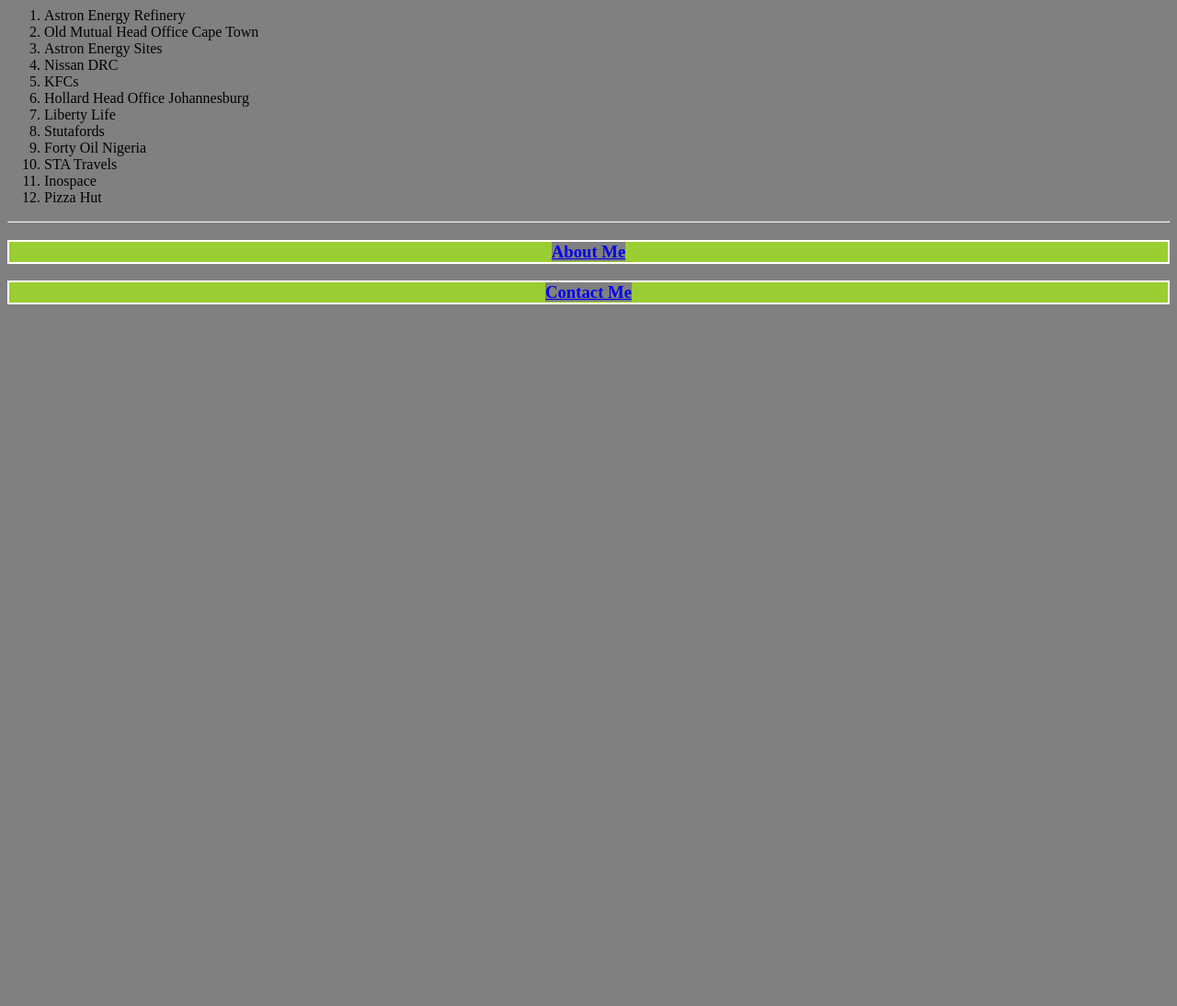
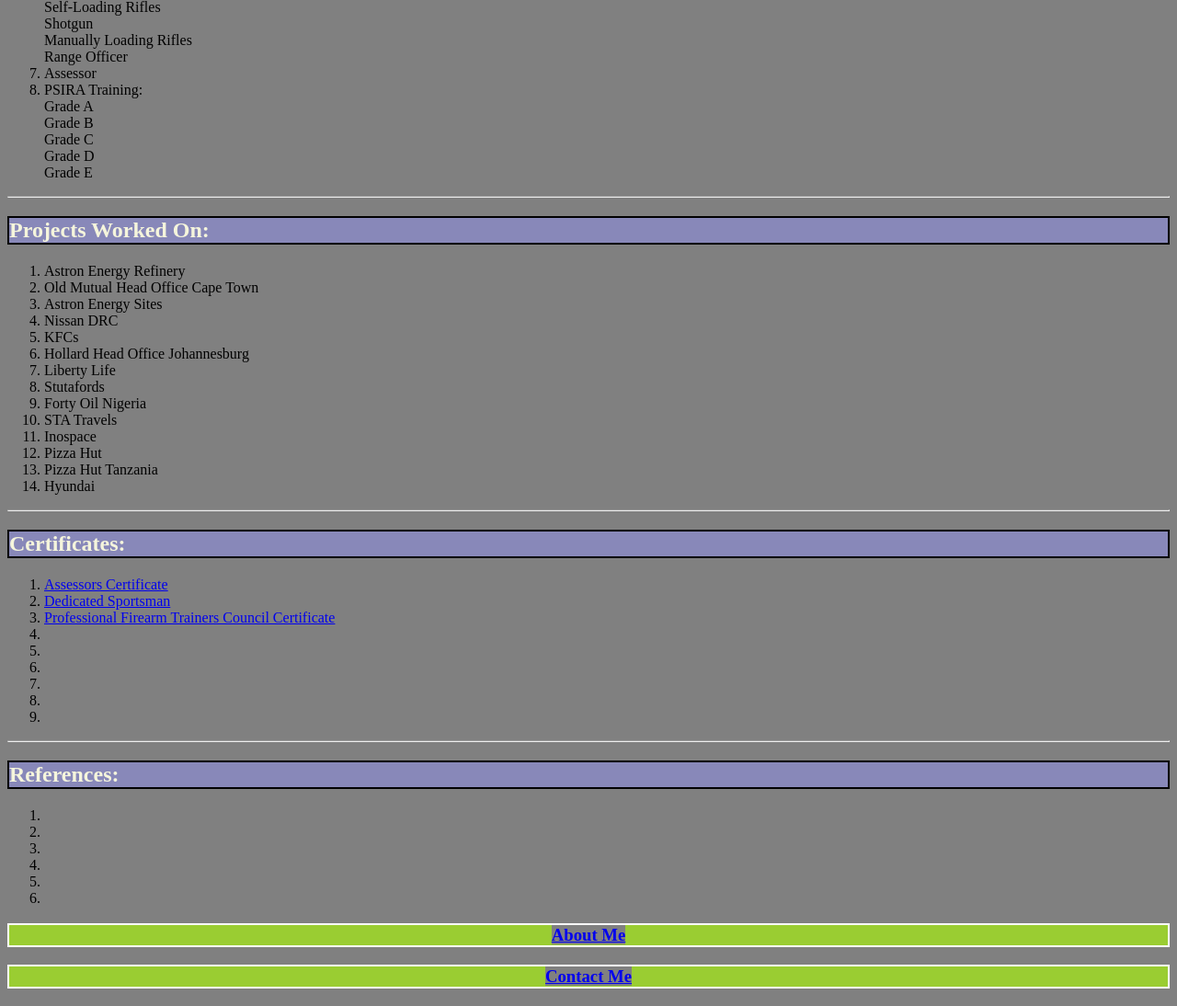
Before and after one commit to JJM7812/Capstone-1, a plain HTML site: page index.html in a window 1280 px wide. Shown: the part 1446-2540 px from the top of the page at 92% size. Before the commit the page ends 1796 px from the top, so only its background shows below. Drawn offline with Linux system fonts and the light colour scheme.

Commit message:
Add files via upload

```diff
--- a/index.html
+++ b/index.html
@@ -13,16 +13,14 @@
       src="./Asset/Images/Me and Sumien .jpg"
       height="250"
       alt="Profile photo"
-
       class="profile-photo"
-      alignment ="centred"
+      alignment="centred"
     />
 
     <img
       src="./Asset/Images/JJM.jpg"
       height="250"
       alt="Profile photo"
-
       class="profile-photo"
     />
 
@@ -30,7 +28,12 @@
       src="./Asset/Images/Profile Pic 2 .jpg"
       height="250"
       alt="Profile photo"
-
+      class="profile-photo"
+    />
+    <img
+      src="./Asset/Images/WhatsApp Image 2025-01-12 at 21.42.48_dc2f87e9.jpg"
+      height="250"
+      alt="Profile photo"
       class="profile-photo"
     />
 
@@ -108,9 +111,10 @@
       <br />
       Shotgun
       <br />
-      Manually Loading Rifles
+      Manually Loading Rifles<br />
+      Range Officer
       <li>Assessor</li>
-      <li>PISIRA Training:</li>
+      <li>PSIRA Training:</li>
       Grade A
       <br />
       Grade B
@@ -138,8 +142,42 @@
       <li>STA Travels</li>
       <li>Inospace</li>
       <li>Pizza Hut</li>
+      <li>Pizza Hut Tanzania</li>
+      <li>Hyundai</li>
     </ol>
     <hr />
+    <h2>Certificates:</h2>
+    <ol>
+      <li>
+        <a href="Public/Assesors Certificate.pdf">Assessors Certificate</a>
+      </li>
+      <li>
+        <a href="Public/DedicatedSP-1857.pdf">Dedicated Sportsman</a>
+      </li>
+      <li>
+        <a href="Public/PFTC Sertificate.pdf"
+          >Professional Firearm Trainers Council Certificate</a
+        >
+      </li>
+
+      <li></li>
+      <li></li>
+      <li></li>
+      <li></li>
+      <li></li>
+      <li></li>
+    </ol>
+
+    <hr />
+    <h2>References:</h2>
+    <ol>
+      <li></li>
+      <li></li>
+      <li></li>
+      <li></li>
+      <li></li>
+      <li></li>
+    </ol>
 
     <h3><a href="./Public/about.html">About Me</a> <br /></h3>
 
```
Also changed, not shown: 3 other files.
